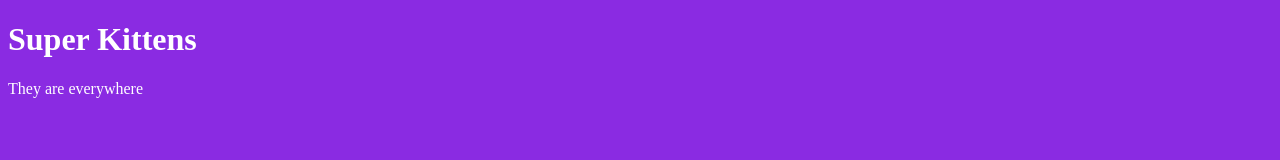
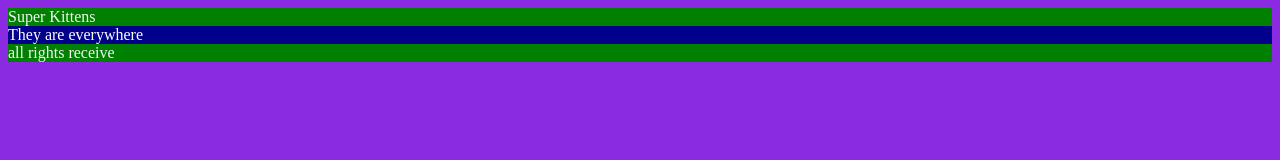
Before and after one commit to Dilliranivenkatesan/Project-Portfolio, a plain HTML site: page Index.html in a window 1280 px wide. Drawn offline with Linux system fonts and the light colour scheme.

Commit message:
ADDED FOOTER, HEADER

```diff
--- a/Index.html
+++ b/Index.html
@@ -8,7 +8,8 @@
     <link rel='stylesheet' href='main.css'>
     </head>
 <body>
-    <h1>Super Kittens</h1>
-    <p>They are everywhere</p>
+    <header>Super Kittens</header>
+    <main>They are everywhere</main>
+<footer>all rights receive</footer>
 </body>
 </html>
--- a/main.css
+++ b/main.css
@@ -1,7 +1,14 @@
 body {
     background-color: blueviolet;
 }
-
-h1, p {
+p {
     color: white;
 }
+header,footer{
+    background-color: green;
+    color: whitesmoke;
+}
+main{
+    background-color: darkblue;
+    color: white;
+}
```
